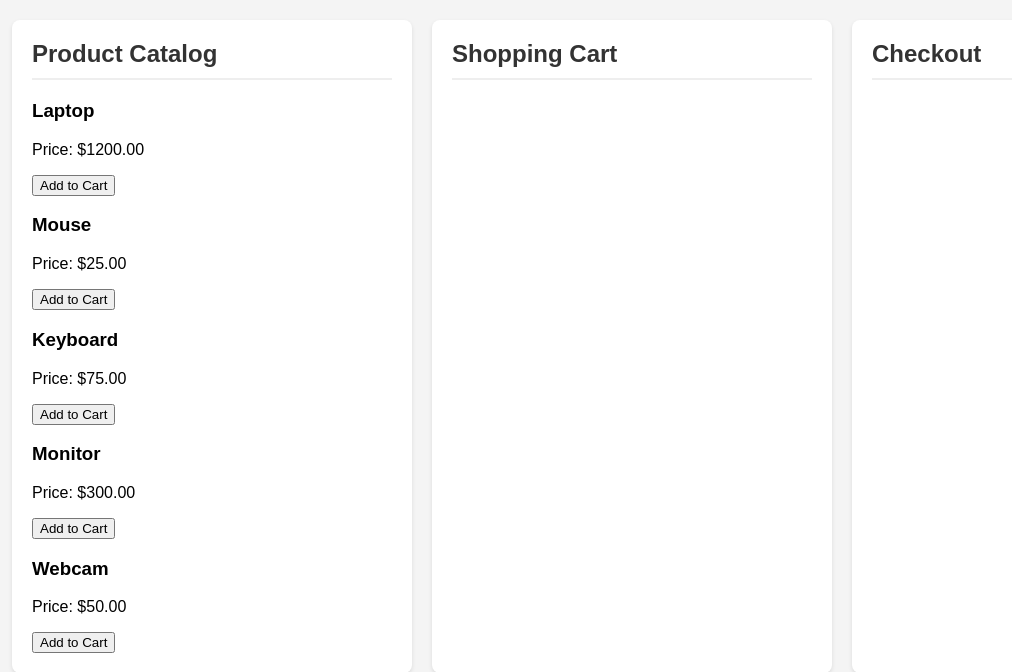
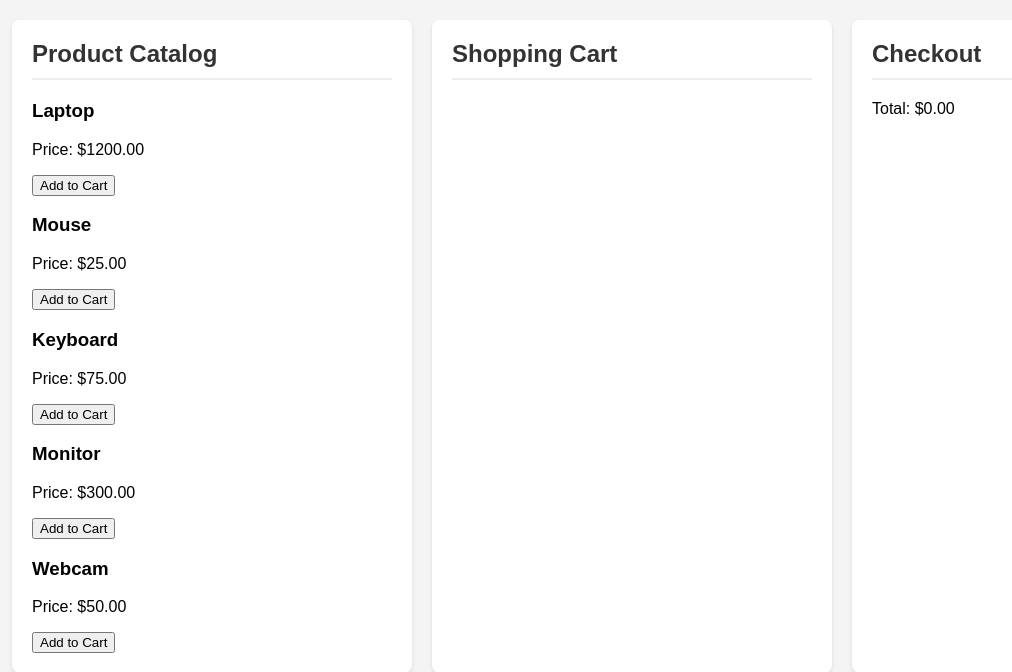
Before and after one commit to develooper1994/Gemini_POS_System, a Flask app: page / in a window 1280 px wide. Shown: the top 672 px of the page, without its empty margins (8-1020 px from the left). Run offline with Flask 3, Linux system fonts and the light colour scheme.

Commit message:
feat: Implement total price calculation and display in checkout section

```diff
--- a/static/js/main.js
+++ b/static/js/main.js
@@ -2,12 +2,11 @@ document.addEventListener('DOMContentLoaded', () => {
     const cartItems = [];
     const productCatalog = document.getElementById('product-catalog');
     const cartSection = document.getElementById('cart');
+    const checkoutSection = document.getElementById('checkout-section');
 
     productCatalog.addEventListener('click', (event) => {
         if (event.target.classList.contains('add-to-cart')) {
             const productId = event.target.dataset.productId;
-            // In a real application, you would fetch product details from a backend
-            // For this example, we'll use dummy data or data embedded in the HTML
             const productElement = event.target.closest('.product-item');
             const productName = productElement.querySelector('h3').textContent;
             const productPrice = parseFloat(productElement.querySelector('p').textContent.replace('Price: $', ''));
@@ -15,6 +14,7 @@ document.addEventListener('DOMContentLoaded', () => {
             const item = { id: productId, name: productName, price: productPrice };
             cartItems.push(item);
             updateCartDisplay();
+            updateTotal();
         }
     });
 
@@ -22,7 +22,6 @@ document.addEventListener('DOMContentLoaded', () => {
         cartSection.innerHTML = '<h2>Shopping Cart</h2>';
         if (cartItems.length === 0) {
             cartSection.innerHTML += '<p>Your cart is empty.</p>';
-            return;
         }
 
         const ul = document.createElement('ul');
@@ -33,4 +32,11 @@ document.addEventListener('DOMContentLoaded', () => {
         });
         cartSection.appendChild(ul);
     }
+
+    function updateTotal() {
+        let total = cartItems.reduce((sum, item) => sum + item.price, 0);
+        checkoutSection.innerHTML = `<h2>Checkout</h2><p>Total: $${total.toFixed(2)}</p>`;
+    }
+
+    updateTotal(); // Initial call to display total on page load
 });
--- a/templates/index.html
+++ b/templates/index.html
@@ -23,6 +23,7 @@
         </div>
         <div id="checkout-section">
             <h2>Checkout</h2>
+            <div id="total-amount"></div>
         </div>
     </div>
     <script src="/static/js/main.js"></script>
```
Also changed, not shown: tests/test_app.py (+4 -0 lines).
